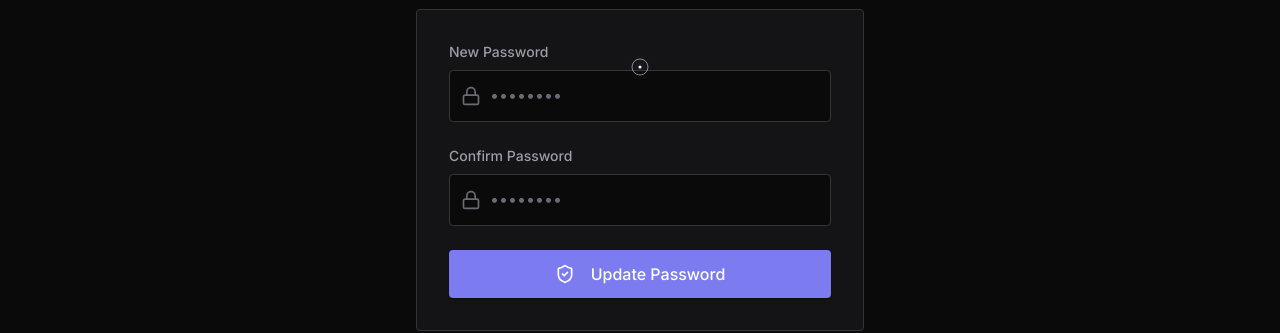
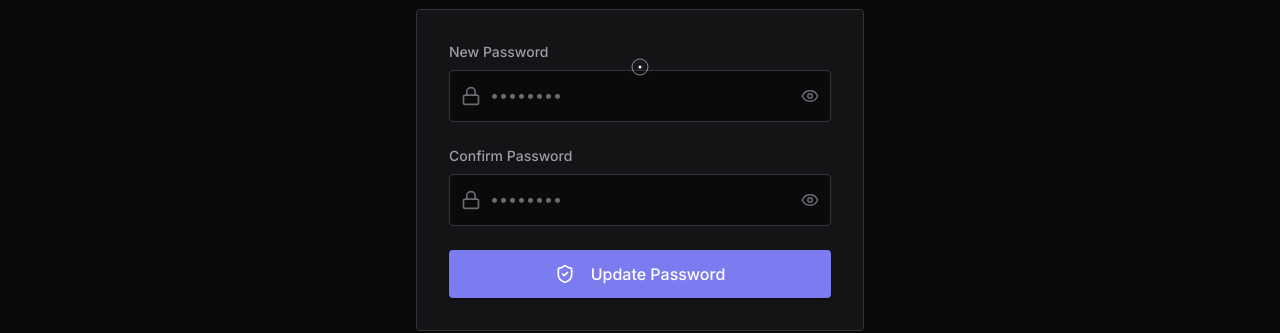
Before and after one commit to kishang-dev/convert-tool, a Next.js app: page /auth/reset-password/1 in a window 1280 px wide. Shown: the part 333-666 px from the top of the page. Built offline with nearby package versions, Linux system fonts and the light colour scheme; no server answers.

Commit message:
added the password hide show

```diff
--- a/src/pages/auth/reset-password/[token].tsx
+++ b/src/pages/auth/reset-password/[token].tsx
@@ -1,6 +1,6 @@
 import React, { useState } from "react";
 import Navbar from "@/components/Navbar";
-import { Sparkles, Lock, CheckCircle, ShieldCheck } from "lucide-react";
+import { Sparkles, Lock, CheckCircle, ShieldCheck, Eye, EyeOff } from "lucide-react";
 import { authApi } from "@/services/api";
 import { useRouter } from "next/router";
 import Link from "next/link";
@@ -17,6 +17,8 @@ export default function ResetPassword() {
     const [isLoading, setIsLoading] = React.useState(false);
     const [isSuccess, setIsSuccess] = React.useState(false);
     const [error, setError] = React.useState("");
+    const [showPassword, setShowPassword] = React.useState(false);
+    const [showConfirmPassword, setShowConfirmPassword] = React.useState(false);
 
     React.useEffect(() => {
         setMounted(true);
@@ -90,44 +92,60 @@ export default function ResetPassword() {
                         ) : (
                             <form onSubmit={handleSubmit} className="space-y-6">
                                 <div>
-                                    <label htmlFor="password" className="block text-sm font-medium text-[var(--text-muted)] dark:text-[var(--text-muted)] mb-2">
+                                    <label htmlFor="password" className="block text-sm font-medium text-[var(--text-muted)] mb-2">
                                         New Password
                                     </label>
                                     <div className="relative">
                                         <div className="absolute inset-y-0 left-0 pl-3 flex items-center pointer-events-none">
-                                            <Lock className="text-[var(--text-faint)] dark:text-[var(--text-faint)]" size={20} />
+                                            <Lock className="text-[var(--text-faint)]" size={20} />
                                         </div>
                                         <input
                                             id="password"
-                                            type="password"
+                                            type={showPassword ? 'text' : 'password'}
                                             required
                                             minLength={6}
-                                            className="bg-[var(--bg)] border border-[var(--border-strong)] w-full pl-10 pr-4 py-3 rounded focus:outline-none focus:ring-2 focus:ring-[var(--accent-ring)] text-[var(--text)] dark:text-[var(--text)] placeholder-[var(--text-faint)] transition-smooth"
+                                            className="bg-[var(--bg)] border border-[var(--border-strong)] w-full pl-10 pr-12 py-3 rounded focus:outline-none focus:ring-2 focus:ring-[var(--accent-ring)] text-[var(--text)] placeholder-[var(--text-faint)] transition-smooth"
                                             placeholder="••••••••"
                                             value={password}
                                             onChange={(e) => setPassword(e.target.value)}
                                         />
+                                        <button
+                                            type="button"
+                                            onClick={() => setShowPassword(!showPassword)}
+                                            className="absolute inset-y-0 right-0 pr-3 flex items-center text-[var(--text-faint)] hover:text-[var(--text-muted)] transition-smooth"
+                                            aria-label={showPassword ? 'Hide password' : 'Show password'}
+                                        >
+                                            {showPassword ? <EyeOff size={18} /> : <Eye size={18} />}
+                                        </button>
                                     </div>
                                 </div>
 
                                 <div>
-                                    <label htmlFor="confirmPassword" className="block text-sm font-medium text-[var(--text-muted)] dark:text-[var(--text-muted)] mb-2">
+                                    <label htmlFor="confirmPassword" className="block text-sm font-medium text-[var(--text-muted)] mb-2">
                                         Confirm Password
                                     </label>
                                     <div className="relative">
                                         <div className="absolute inset-y-0 left-0 pl-3 flex items-center pointer-events-none">
-                                            <Lock className="text-[var(--text-faint)] dark:text-[var(--text-faint)]" size={20} />
+                                            <Lock className="text-[var(--text-faint)]" size={20} />
                                         </div>
                                         <input
                                             id="confirmPassword"
-                                            type="password"
+                                            type={showConfirmPassword ? 'text' : 'password'}
                                             required
                                             minLength={6}
-                                            className="bg-[var(--bg)] border border-[var(--border-strong)] w-full pl-10 pr-4 py-3 rounded focus:outline-none focus:ring-2 focus:ring-[var(--accent-ring)] text-[var(--text)] dark:text-[var(--text)] placeholder-[var(--text-faint)] transition-smooth"
+                                            className="bg-[var(--bg)] border border-[var(--border-strong)] w-full pl-10 pr-12 py-3 rounded focus:outline-none focus:ring-2 focus:ring-[var(--accent-ring)] text-[var(--text)] placeholder-[var(--text-faint)] transition-smooth"
                                             placeholder="••••••••"
                                             value={confirmPassword}
                                             onChange={(e) => setConfirmPassword(e.target.value)}
                                         />
+                                        <button
+                                            type="button"
+                                            onClick={() => setShowConfirmPassword(!showConfirmPassword)}
+                                            className="absolute inset-y-0 right-0 pr-3 flex items-center text-[var(--text-faint)] hover:text-[var(--text-muted)] transition-smooth"
+                                            aria-label={showConfirmPassword ? 'Hide password' : 'Show password'}
+                                        >
+                                            {showConfirmPassword ? <EyeOff size={18} /> : <Eye size={18} />}
+                                        </button>
                                     </div>
                                 </div>
 
--- a/src/pages/login.tsx
+++ b/src/pages/login.tsx
@@ -7,7 +7,7 @@ import Link from 'next/link';
 import Navbar from '@/components/Navbar';
 import Card from '@/components/Card';
 import Button from '@/components/Button';
-import { Mail, Lock, LogIn, Sparkles } from 'lucide-react';
+import { Mail, Lock, LogIn, Sparkles, Eye, EyeOff } from 'lucide-react';
 import SEO from '@/components/SEO';
 import { useGoogleLogin } from '@react-oauth/google';
 
@@ -17,6 +17,7 @@ export default function LoginPage() {
     const [error, setError] = useState('');
     const [loading, setLoading] = useState(false);
     const [googleLoading, setGoogleLoading] = useState(false);
+    const [showPassword, setShowPassword] = useState(false);
     const router = useRouter();
     const { login, user, _hasHydrated } = useAuthStore();
 
@@ -167,22 +168,30 @@ export default function LoginPage() {
 
                                 {/* Password Input */}
                                 <div>
-                                <label htmlFor="password" className="block text-sm font-medium text-[var(--text-muted)] dark:text-[var(--text-muted)] mb-2">
+                                    <label htmlFor="password" className="block text-sm font-medium text-[var(--text-muted)] mb-2">
                                         Password
                                     </label>
                                     <div className="relative">
                                         <div className="absolute inset-y-0 left-0 pl-3 flex items-center pointer-events-none">
-                                        <Lock className="text-[var(--text-faint)] dark:text-[var(--text-faint)]" size={20} />
+                                            <Lock className="text-[var(--text-faint)]" size={20} />
                                         </div>
                                         <input
                                             id="password"
-                                        type="password"
+                                            type={showPassword ? 'text' : 'password'}
                                             required
-                                        className="bg-[var(--bg)] border border-[var(--border-strong)] w-full pl-10 pr-4 py-3 rounded focus:outline-none focus:ring-2 focus:ring-[var(--accent-ring)] text-[var(--text)] dark:text-[var(--text)] placeholder-[var(--text-faint)] transition-smooth"
+                                            className="bg-[var(--bg)] border border-[var(--border-strong)] w-full pl-10 pr-12 py-3 rounded focus:outline-none focus:ring-2 focus:ring-[var(--accent-ring)] text-[var(--text)] placeholder-[var(--text-faint)] transition-smooth"
                                             placeholder="••••••••"
                                             value={password}
                                             onChange={(e) => setPassword(e.target.value)}
                                         />
+                                        <button
+                                            type="button"
+                                            onClick={() => setShowPassword(!showPassword)}
+                                            className="absolute inset-y-0 right-0 pr-3 flex items-center text-[var(--text-faint)] hover:text-[var(--text-muted)] transition-smooth"
+                                            aria-label={showPassword ? 'Hide password' : 'Show password'}
+                                        >
+                                            {showPassword ? <EyeOff size={18} /> : <Eye size={18} />}
+                                        </button>
                                     </div>
                                     <div className="text-right mt-2 font-medium">
                                         <Link href="/auth/forgot-password" title="Recover Password" className="text-xs text-[var(--accent)] hover:text-[var(--accent-hover)] transition-smooth uppercase tracking-widest">
--- a/src/pages/register.tsx
+++ b/src/pages/register.tsx
@@ -7,7 +7,7 @@ import Navbar from '@/components/Navbar';
 import SEO from '@/components/SEO';
 import Card from '@/components/Card';
 import Button from '@/components/Button';
-import { Mail, Lock, User, UserPlus, Sparkles } from 'lucide-react';
+import { Mail, Lock, User, UserPlus, Sparkles, Eye, EyeOff } from 'lucide-react';
 import { useGoogleLogin } from '@react-oauth/google';
 
 export default function RegisterPage() {
@@ -17,6 +17,7 @@ export default function RegisterPage() {
     const [error, setError] = useState('');
     const [loading, setLoading] = useState(false);
     const [googleLoading, setGoogleLoading] = useState(false);
+    const [showPassword, setShowPassword] = useState(false);
     const router = useRouter();
     const { login, user, _hasHydrated } = useAuthStore();
 
@@ -183,24 +184,32 @@ export default function RegisterPage() {
 
                             {/* Password Input */}
                             <div>
-                                <label htmlFor="password" className="block text-sm font-medium text-[var(--text-muted)] dark:text-[var(--text-muted)] mb-2">
+                                <label htmlFor="password" className="block text-sm font-medium text-[var(--text-muted)] mb-2">
                                     Password
                                 </label>
                                 <div className="relative">
                                     <div className="absolute inset-y-0 left-0 pl-3 flex items-center pointer-events-none">
-                                        <Lock className="text-[var(--text-faint)] dark:text-[var(--text-faint)]" size={20} />
+                                        <Lock className="text-[var(--text-faint)]" size={20} />
                                     </div>
                                     <input
                                         id="password"
-                                        type="password"
+                                        type={showPassword ? 'text' : 'password'}
                                         required
-                                        className="w-full bg-[var(--surface)] dark:bg-[var(--accent-soft)] border border-[var(--border)] dark:border-[var(--border)] pl-10 pr-4 py-3 rounded focus:outline-none focus:ring-2 focus:ring-[var(--accent-ring)] text-[var(--text)] dark:text-[var(--text)] placeholder-[var(--text-faint)] transition-smooth"
+                                        className="w-full bg-[var(--bg)] border border-[var(--border-strong)] pl-10 pr-12 py-3 rounded focus:outline-none focus:ring-2 focus:ring-[var(--accent-ring)] text-[var(--text)] placeholder-[var(--text-faint)] transition-smooth"
                                         placeholder="••••••••"
                                         value={password}
                                         onChange={(e) => setPassword(e.target.value)}
                                     />
+                                    <button
+                                        type="button"
+                                        onClick={() => setShowPassword(!showPassword)}
+                                        className="absolute inset-y-0 right-0 pr-3 flex items-center text-[var(--text-faint)] hover:text-[var(--text-muted)] transition-smooth"
+                                        aria-label={showPassword ? 'Hide password' : 'Show password'}
+                                    >
+                                        {showPassword ? <EyeOff size={18} /> : <Eye size={18} />}
+                                    </button>
                                 </div>
-                                <p className="mt-2 text-xs text-[var(--text-faint)] dark:text-[var(--text-faint)]">
+                                <p className="mt-2 text-xs text-[var(--text-faint)]">
                                     Must be at least 8 characters long
                                 </p>
                             </div>
```
Lines whose indentation alone changed are shown as unchanged.
